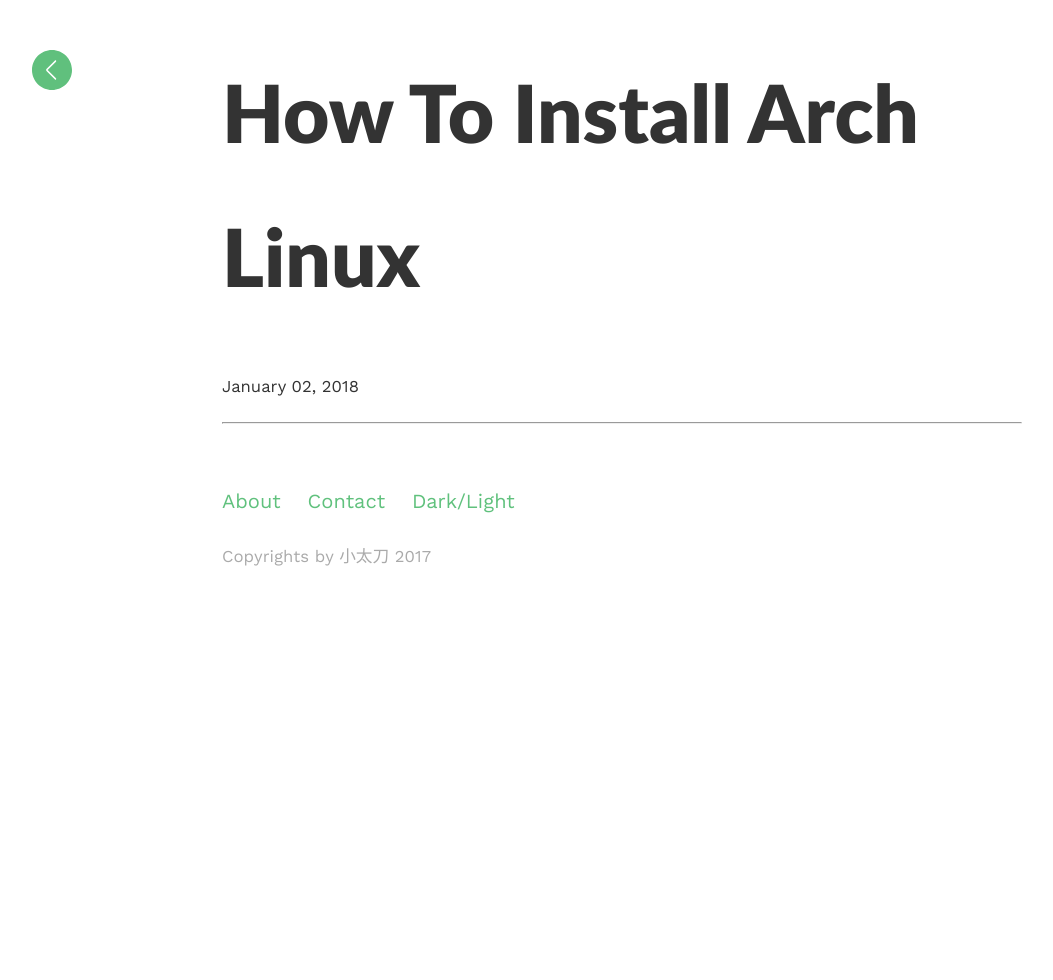
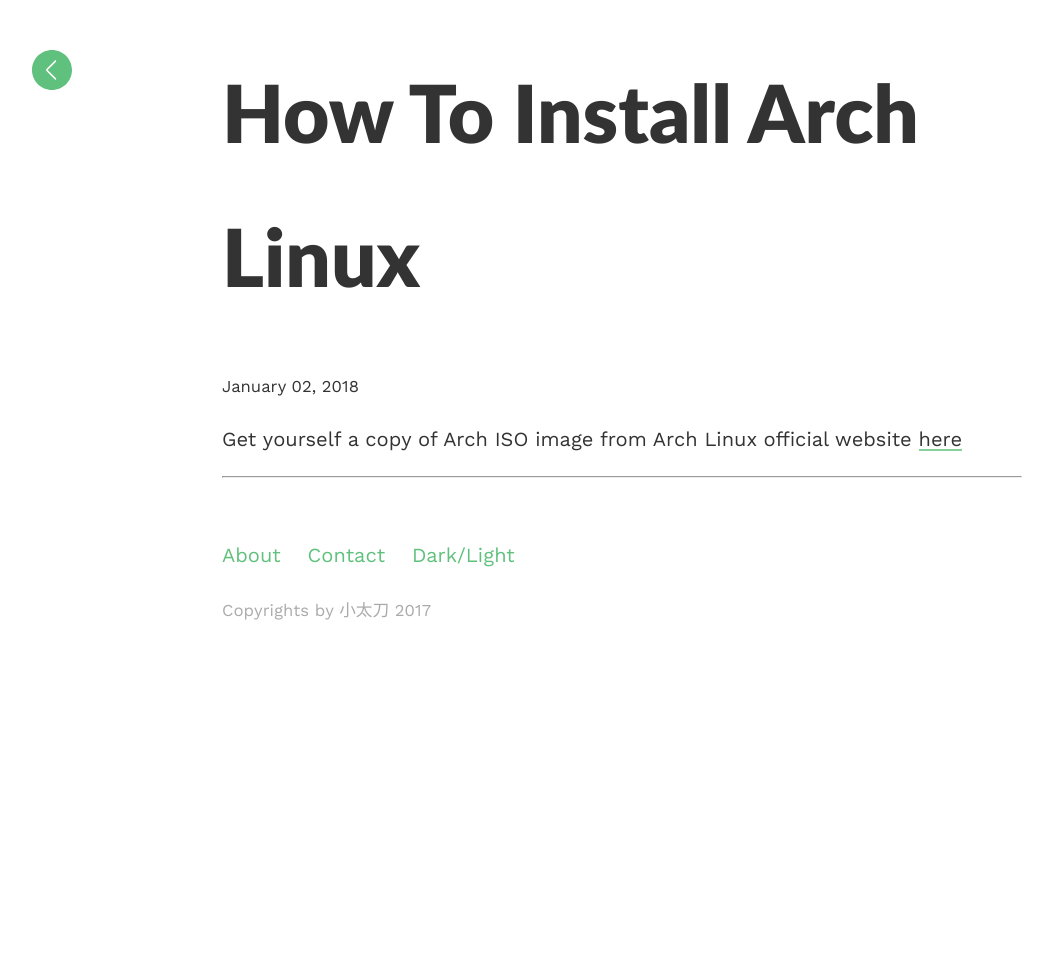
Before and after one commit to evgeniyantipin/evgeniyantipin.github.io, a Jekyll site: the page built from _posts/2018-01-02-how-to-install-arch-linux.md, in a window 1280 px wide. Shown: the whole page, without its empty margins (18-1071 px from the left). Built offline with Jekyll 4.4.1, drawn with Linux system fonts in a browser that asks for light colours; comment, search, counter and statistics services are not loaded.

Commit message:
Update 2018-01-02-how-to-install-arch-linux.md

```diff
--- a/_posts/2018-01-02-how-to-install-arch-linux.md
+++ b/_posts/2018-01-02-how-to-install-arch-linux.md
@@ -4,3 +4,5 @@ title:  "How to install Arch Linux"
 time: '2018-01-02 02:29:30 -0500'
 categories: linux arch
 ---
+
+Get yourself a copy of Arch ISO image from Arch Linux official website [here](https://www.archlinux.org/download/)
```
